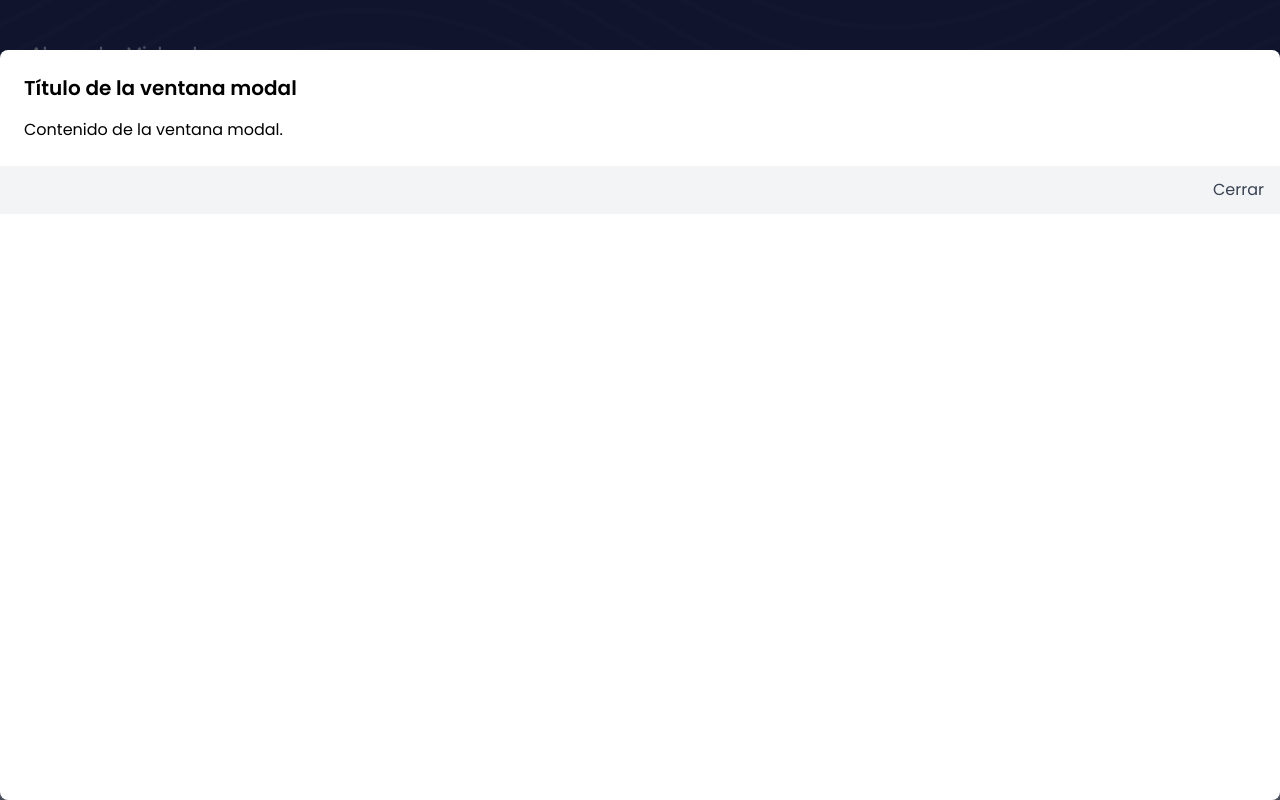
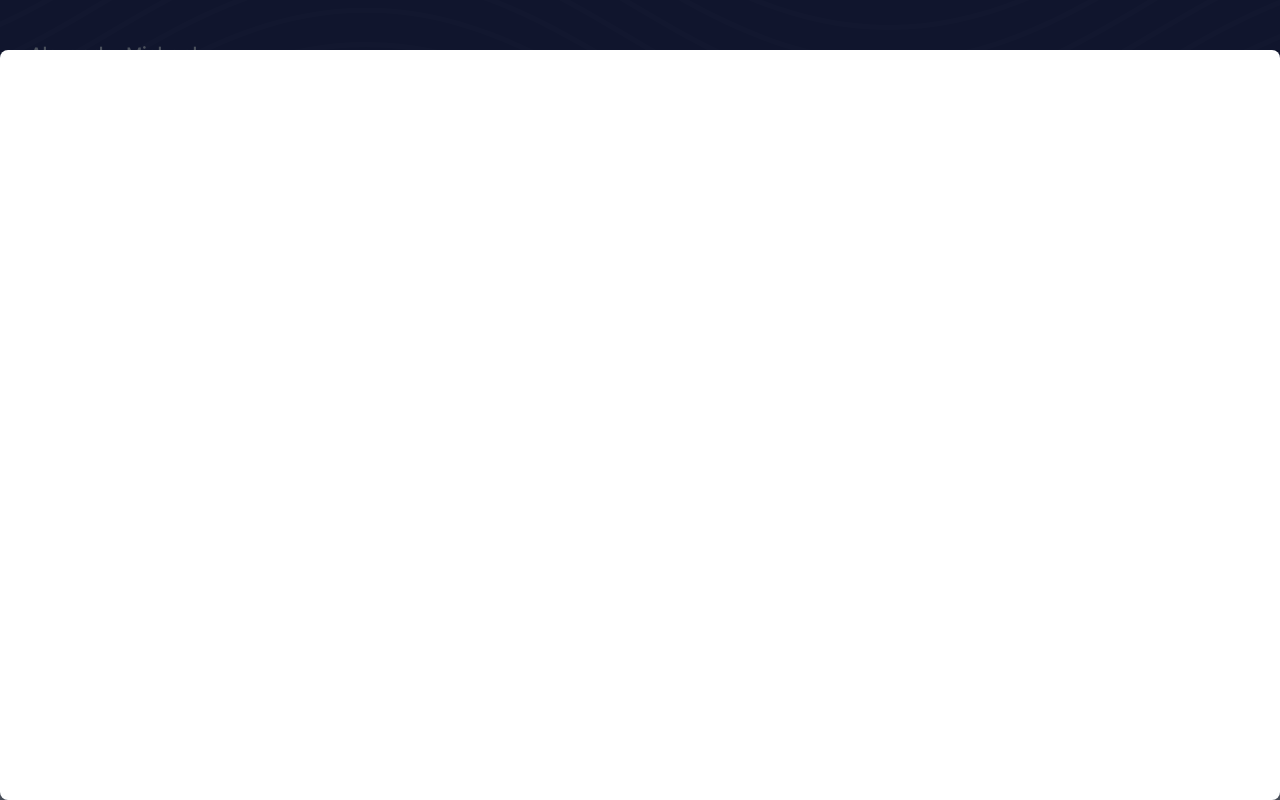
Before and after one commit to telnesito/finapp, a Next.js app: page /home in a window 1280 px wide. Both pictures are taken after a click on the button 1227 px from the left and 144 px from the top of the page. Shown: the top 800 px of the page. Built offline with nearby package versions, Linux system fonts and the light colour scheme.

Commit message:
[FEAT] Se agregaron los componentes ingresos, pagos, transferencias

```diff
--- /dev/null
+++ b/app/components/Ingresos.jsx
@@ -0,0 +1,9 @@
+import React from 'react'
+
+const Ingresos = () => {
+  return (
+    <div>Ingresos</div>
+  )
+}
+
+export default Ingresos
--- a/app/components/Modal.jsx
+++ b/app/components/Modal.jsx
@@ -1,6 +1,6 @@
 import React from 'react'
 
-const Modal = ({ closeModal, isOpen, isClosing }) => {
+const Modal = ({ closeModal, isOpen, isClosing, children }) => {
 
 
   return (
@@ -10,12 +10,10 @@ const Modal = ({ closeModal, isOpen, isClosing }) => {
           <div className=" absolute inset-0 bg-gray-900 bg-opacity-75" onClick={closeModal}></div>
           <div className={` ${!isClosing ? 'animate-bottom-top' : 'animate-top-bottom'}  h-[750px] absolute bg-white rounded-lg overflow-hidden shadow-xl transform transition-all w-full`}>
             <div className="p-6">
-              <h2 className="text-xl font-semibold mb-4">Título de la ventana modal</h2>
-              <p>Contenido de la ventana modal.</p>
+
+              {children}
             </div>
-            <div className="px-4 py-3 bg-gray-100 text-right">
-              <button onClick={closeModal} className="text-gray-700">Cerrar</button>
-            </div>
+
           </div>
         </div>
       )}
--- /dev/null
+++ b/app/components/Pagos.jsx
@@ -0,0 +1,9 @@
+import React from 'react'
+
+const Pagos = () => {
+  return (
+    <div>Pagos</div>
+  )
+}
+
+export default Pagos
--- /dev/null
+++ b/app/components/Transferencias.jsx
@@ -0,0 +1,9 @@
+import React from 'react'
+
+const Transferencias = () => {
+  return (
+    <div>Transferencias</div>
+  )
+}
+
+export default Transferencias
```
